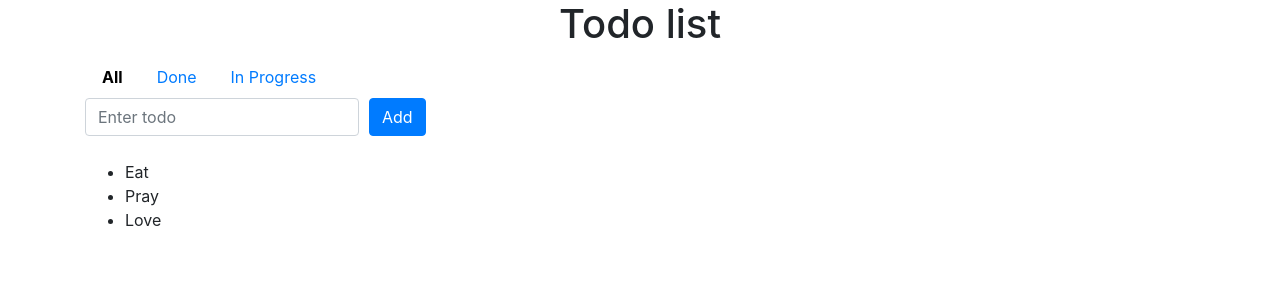
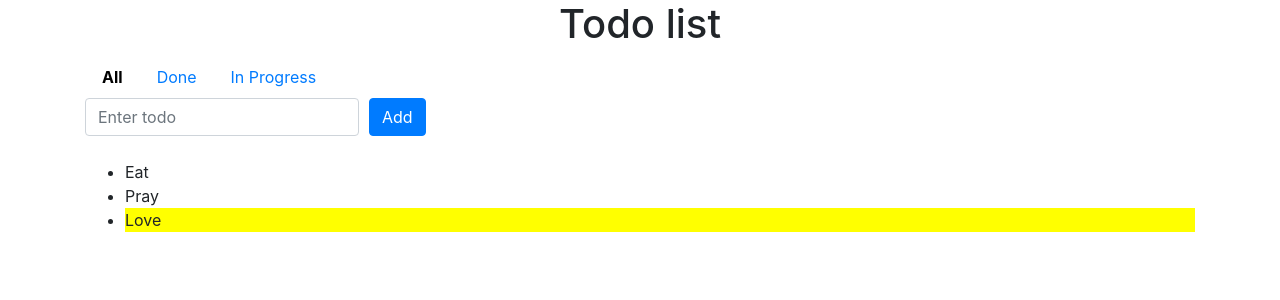
Before and after one commit to sniffy1988/todoreact, a React (Create React App) app: page / in a window 1280 px wide. Shown: the top 300 px of the page. Built offline with nearby package versions, Linux system fonts and the light colour scheme.

Commit message:
Add styles for display items by activeFilter;

```diff
--- a/src/App.js
+++ b/src/App.js
@@ -18,7 +18,8 @@ class App extends Component {
                 value: 'Love',
                 status: 'done'
             }
-        ]
+        ],
+        activeFilter: null
     };
 
     isUnique = (data)=> {
@@ -34,6 +35,7 @@ class App extends Component {
             this.setState((state)=> {
                 let newItems = state.items.push({
                     value: data,
+                    status: 'active'
                 });
                 return {
                     state : newItems
@@ -57,7 +59,7 @@ class App extends Component {
                     <h1 className={'text-center'}>Todo list</h1>
                     <ToDoFilters/>
                     <ToDoAddFrom onAdd={this.onAdd}/>
-                    <ToDoList items={this.state.items} />
+                    <ToDoList items={this.state.items} activeFilter={this.state.activeFilter}/>
                 </div>
             </div>
         );
--- a/src/components/list/ToDoList.js
+++ b/src/components/list/ToDoList.js
@@ -1,22 +1,30 @@
 import React, {Component} from 'react';
 import PropTypes from 'prop-types';
+import './styles.scss';
 
-export default class ToDoList extends Component{
+export default class ToDoList extends Component {
     static propTypes = {
-      items: PropTypes.array
+        items: PropTypes.array,
+        activeFilter: PropTypes.string
     };
 
-    renderTodos (items) {
-        console.log(items);
+    static defaultProps = {
+        activeFilter: ''
+    };
+
+    renderTodos(items) {
         return items.map(function (item) {
+            let classN = item.status === 'done'? 'done' : 'in-progress';
             return (
-                <li key={item.value}>{item.value}</li>
+                <li key={item.value} className={classN}>{item.value}</li>
             )
         });
     }
-    render(){
+
+    render() {
+        console.log(this.props.activeFilter);
         return (
-            <ul className={'mt-4'}>
+            <ul className={'mt-4 todo-list'}>
                 {this.renderTodos(this.props.items)}
             </ul>
         )
--- /dev/null
+++ b/src/components/list/styles.scss
@@ -0,0 +1,10 @@
+.todo-list {
+
+    li {
+        cursor: pointer;
+
+        &.done {
+            background: yellow;
+        }
+    }
+}
```
